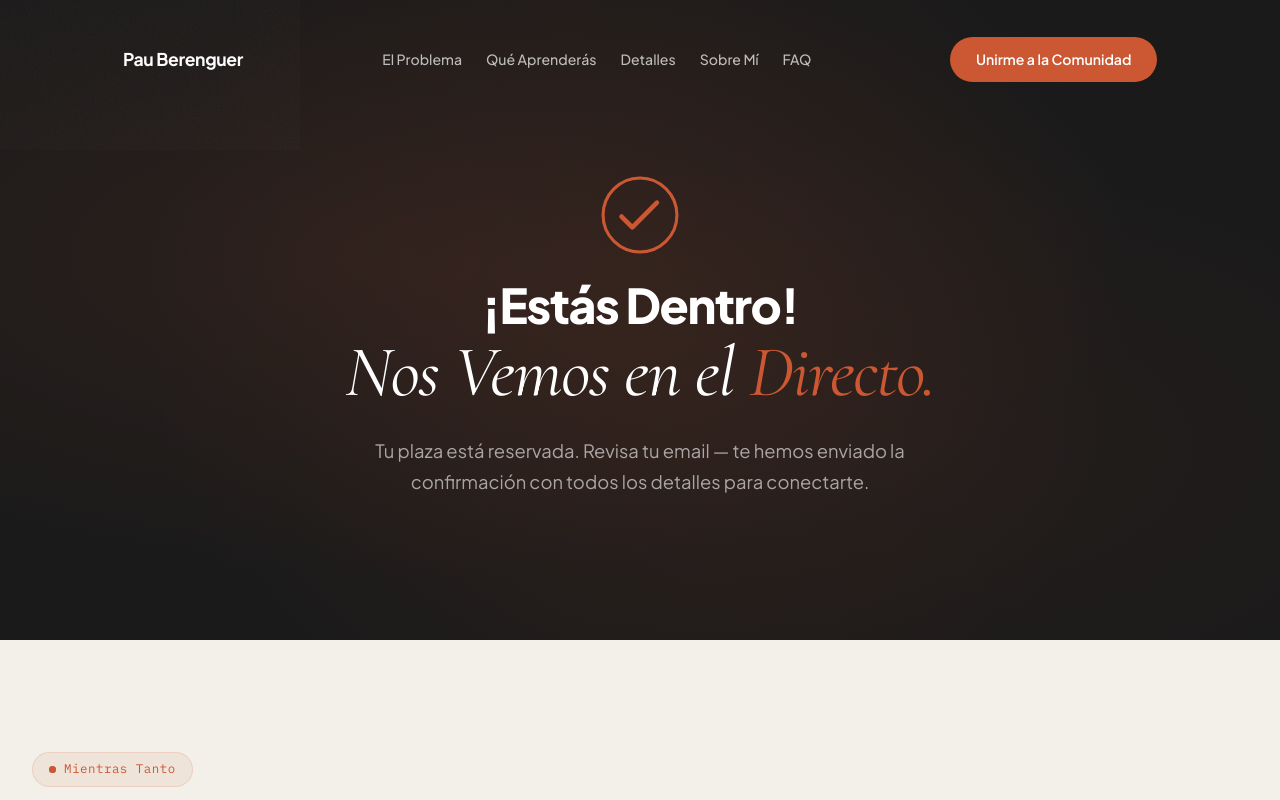
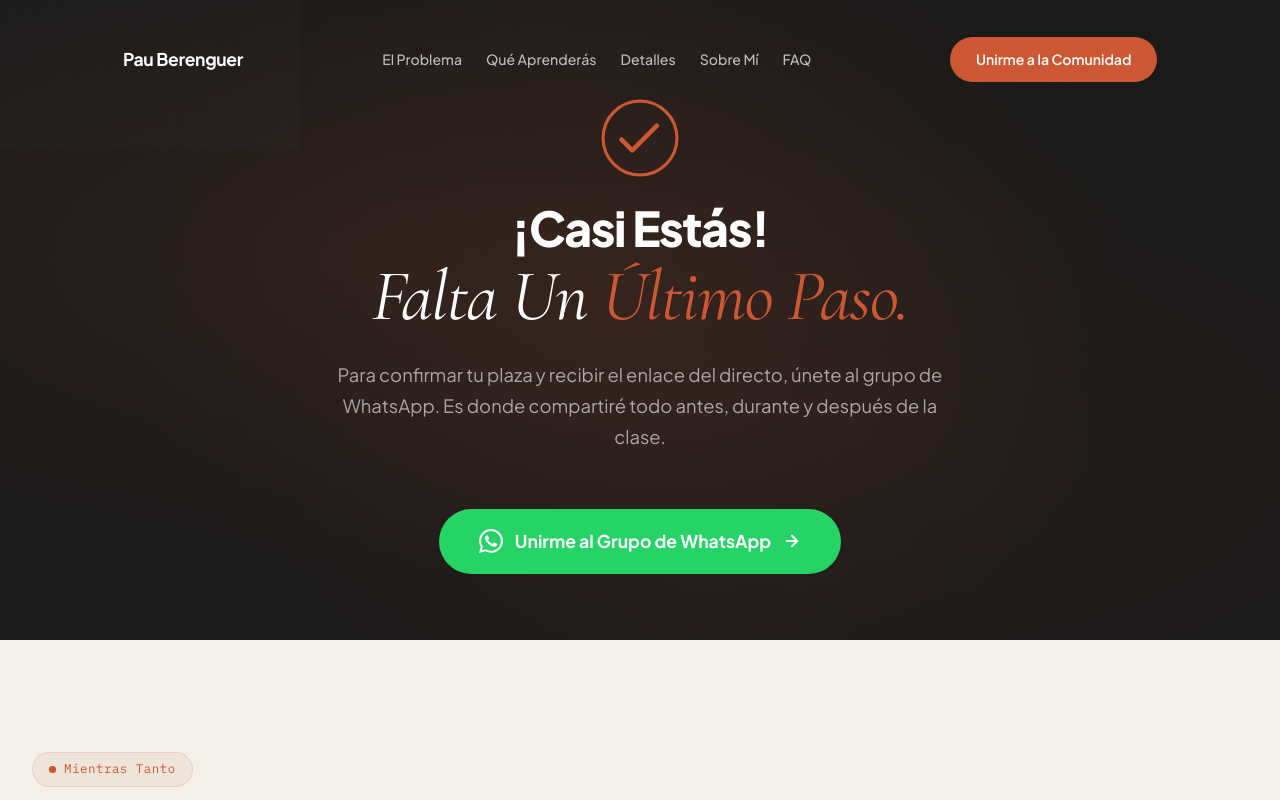
Before and after one commit to pauberenguer/Pau-Berenguer-Web, a website built with Vite: page gracias.html in a window 1280 px wide. Shown: the top 800 px of the page. Built offline with nearby package versions, Linux system fonts and the light colour scheme; a web font is replaced by a local one.

Commit message:
Cambiar página de gracias: último paso + botón WhatsApp
- Hero ahora dice "¡Casi Estás! Falta Un Último Paso" en vez de "¡Estás Dentro!"
- Añadido botón CTA verde de WhatsApp con enlace al grupo
- Actualizado título y meta description de la página
- Estilos del botón WhatsApp en style.css y CUSTOM_CSS.css

Made-with: Cursor

```diff
--- a/css/style.css
+++ b/css/style.css
@@ -1799,6 +1799,29 @@ h1, h2, h3, h4 {
   transform: translateX(0);
 }
 
+/* --- WhatsApp CTA Button --- */
+.gracias-whatsapp-btn {
+  display: inline-flex;
+  align-items: center;
+  gap: 0.75rem;
+  margin-top: 2rem;
+  padding: 1.15rem 2.5rem;
+  border-radius: 100px;
+  background: #25D366;
+  color: #fff;
+  font-family: var(--font-heading);
+  font-weight: 700;
+  font-size: 1.1rem;
+  text-decoration: none;
+  cursor: pointer;
+  transition: transform 0.3s cubic-bezier(0.25, 0.46, 0.45, 0.94), box-shadow 0.3s ease;
+}
+
+.gracias-whatsapp-btn:hover {
+  transform: scale(1.03);
+  box-shadow: 0 8px 30px rgba(37, 211, 102, 0.4);
+}
+
 /* --- Gracias Reveal (for GSAP) --- */
 .gracias-reveal {
   opacity: 0;
--- a/ghl-deploy/CUSTOM_CSS.css
+++ b/ghl-deploy/CUSTOM_CSS.css
@@ -1963,6 +1963,29 @@ h1, h2, h3, h4 {
   transform: translateX(0);
 }
 
+/* --- WhatsApp CTA Button --- */
+.gracias-whatsapp-btn {
+  display: inline-flex;
+  align-items: center;
+  gap: 0.75rem;
+  margin-top: 2rem;
+  padding: 1.15rem 2.5rem;
+  border-radius: 100px;
+  background: #25D366;
+  color: #fff;
+  font-family: var(--font-heading);
+  font-weight: 700;
+  font-size: 1.1rem;
+  text-decoration: none;
+  cursor: pointer;
+  transition: transform 0.3s cubic-bezier(0.25, 0.46, 0.45, 0.94), box-shadow 0.3s ease;
+}
+
+.gracias-whatsapp-btn:hover {
+  transform: scale(1.03);
+  box-shadow: 0 8px 30px rgba(37, 211, 102, 0.4);
+}
+
 /* --- Gracias Reveal (for GSAP) --- */
 /* gracias-reveal: controlado via GSAP en JS */
 
--- a/gracias.html
+++ b/gracias.html
@@ -3,8 +3,8 @@
 <head>
   <meta charset="UTF-8">
   <meta name="viewport" content="width=device-width, initial-scale=1.0">
-  <title>¡Estás Dentro! — Pau Berenguer</title>
-  <meta name="description" content="Tu plaza está reservada para la clase gratuita en directo. Revisa tu email para recibir el enlace de acceso.">
+  <title>¡Un Último Paso! — Pau Berenguer</title>
+  <meta name="description" content="Únete al grupo de WhatsApp para confirmar tu plaza en la clase gratuita en directo.">
 
   <!-- Favicon -->
   <link rel="icon" type="image/png" sizes="32x32" href="favicon-32.png">
@@ -63,11 +63,17 @@
       </div>
 
       <h1 class="gracias-hero__title" id="gracias-title">
-        <span class="gracias-hero__line1">¡Estás Dentro!</span>
-        <span class="gracias-hero__line2">Nos Vemos en el <span class="accent">Directo.</span></span>
+        <span class="gracias-hero__line1">¡Casi Estás!</span>
+        <span class="gracias-hero__line2">Falta Un <span class="accent">Último Paso.</span></span>
       </h1>
 
-      <p class="gracias-hero__subtitle" id="gracias-subtitle">Tu plaza está reservada. Revisa tu email — te hemos enviado la confirmación con todos los detalles para conectarte.</p>
+      <p class="gracias-hero__subtitle" id="gracias-subtitle">Para confirmar tu plaza y recibir el enlace del directo, únete al grupo de WhatsApp. Es donde compartiré todo antes, durante y después de la clase.</p>
+
+      <a href="https://chat.whatsapp.com/Cp7B8XUCS4DAnka7agL7T7" target="_blank" rel="noopener noreferrer" class="gracias-whatsapp-btn gracias-reveal">
+        <svg width="24" height="24" viewBox="0 0 24 24" fill="currentColor"><path d="M17.472 14.382c-.297-.149-1.758-.867-2.03-.967-.273-.099-.471-.148-.67.15-.197.297-.767.966-.94 1.164-.173.199-.347.223-.644.075-.297-.15-1.255-.463-2.39-1.475-.883-.788-1.48-1.761-1.653-2.059-.173-.297-.018-.458.13-.606.134-.133.298-.347.446-.52.149-.174.198-.298.298-.497.099-.198.05-.371-.025-.52-.075-.149-.669-1.612-.916-2.207-.242-.579-.487-.5-.669-.51-.173-.008-.371-.01-.57-.01-.198 0-.52.074-.792.372-.272.297-1.04 1.016-1.04 2.479 0 1.462 1.065 2.875 1.213 3.074.149.198 2.096 3.2 5.077 4.487.709.306 1.262.489 1.694.625.712.227 1.36.195 1.871.118.571-.085 1.758-.719 2.006-1.413.248-.694.248-1.289.173-1.413-.074-.124-.272-.198-.57-.347m-5.421 7.403h-.004a9.87 9.87 0 01-5.031-1.378l-.361-.214-3.741.982.998-3.648-.235-.374a9.86 9.86 0 01-1.51-5.26c.001-5.45 4.436-9.884 9.888-9.884 2.64 0 5.122 1.03 6.988 2.898a9.825 9.825 0 012.893 6.994c-.003 5.45-4.437 9.884-9.885 9.884m8.413-18.297A11.815 11.815 0 0012.05 0C5.495 0 .16 5.335.157 11.892c0 2.096.547 4.142 1.588 5.945L.057 24l6.305-1.654a11.882 11.882 0 005.683 1.448h.005c6.554 0 11.89-5.335 11.893-11.893a11.821 11.821 0 00-3.48-8.413z"/></svg>
+        Unirme al Grupo de WhatsApp
+        <svg width="18" height="18" viewBox="0 0 24 24" fill="none" stroke="currentColor" stroke-width="2.5" stroke-linecap="round" stroke-linejoin="round"><line x1="5" y1="12" x2="19" y2="12"/><polyline points="12 5 19 12 12 19"/></svg>
+      </a>
 
     </div>
   </section>
```
Also changed, not shown: ghl-deploy/2-gracias/BODY_CONTENT.html (+9 -3 lines).
